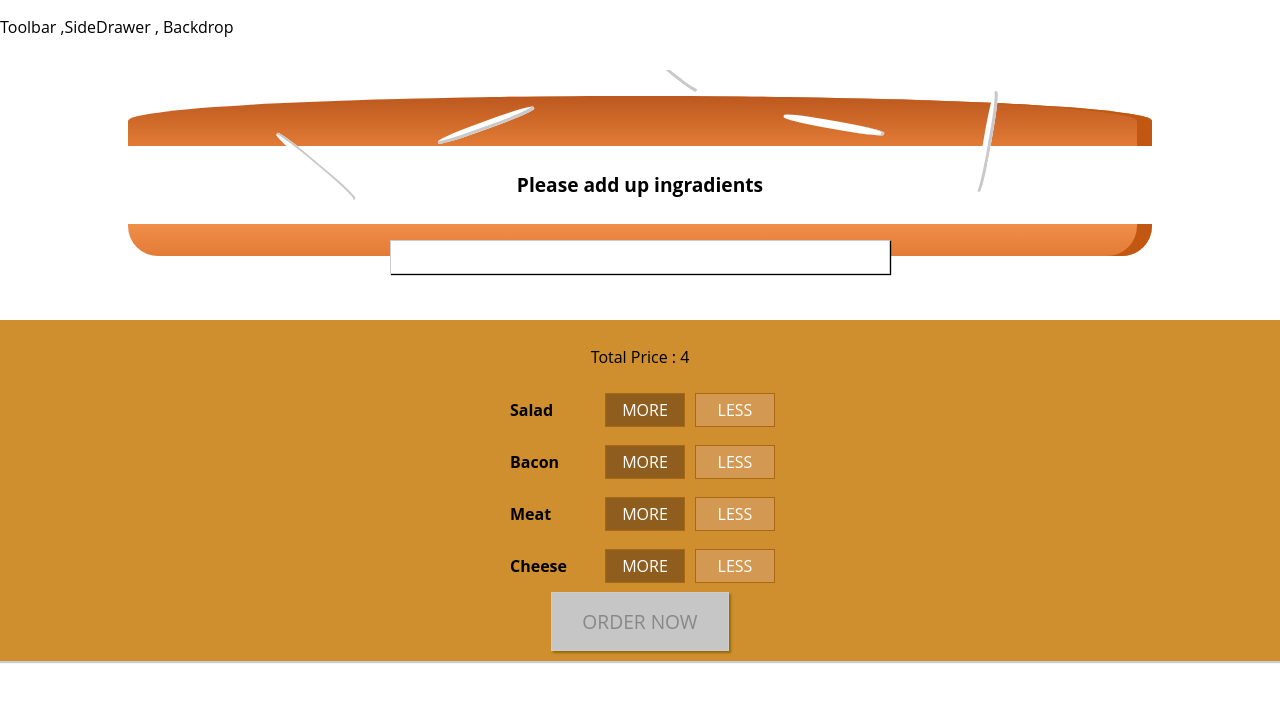
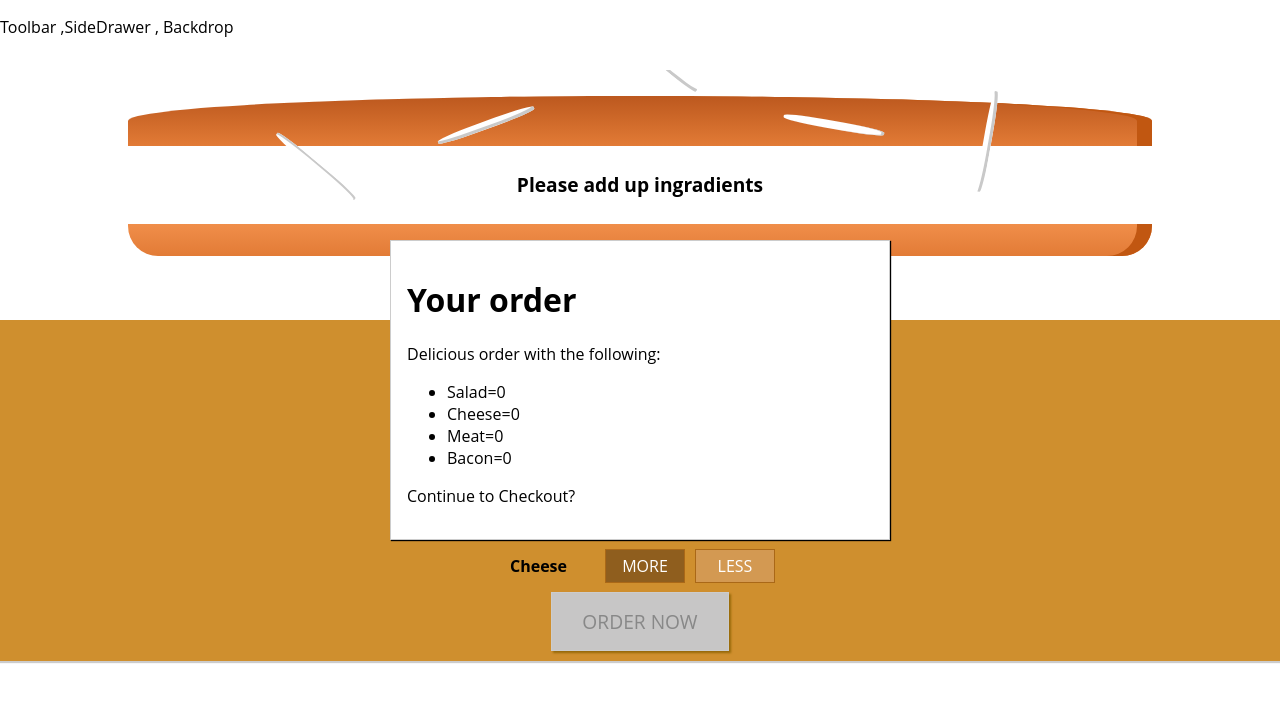
Before and after one commit to IbrahimShamma99/BurgerBuilder, a React app: page / in a window 1280 px wide. Shown: the top 702 px of the page. Built offline with nearby package versions, Linux system fonts and the light colour scheme.

Commit message:
order added

```diff
--- a/public/index.html
+++ b/public/index.html
@@ -9,7 +9,7 @@
       homescreen on Android. See https://developers.google.com/web/fundamentals/engage-and-retain/web-app-manifest/
     -->
     <link rel="manifest" href="%PUBLIC_URL%/manifest.json">
-    <link rel="shortcut icon" href="%PUBLIC_URL%/favicon.ico">
+    <link rel="shortcut icon" href="%PUBLIC_URL%/27.1 burger-logo.png">
     <!--
       Notice the use of %PUBLIC_URL% in the tags above.
       It will be replaced with the URL of the `public` folder during the build.
--- a/src/components/Burger/OrderSummary/OrderSummary.js
+++ b/src/components/Burger/OrderSummary/OrderSummary.js
@@ -2,15 +2,20 @@ import React from 'react';
 import Aux from '../../../hoc/Aux';
 
 const orderSummary = (props) => {
-    const ingradientSummary = props.ingradients;
-    (ingradientSummary)
+    const Ingradient = props.ingradients;
+
+    var ingradientSummary = Object.keys(Ingradient).map((key)=> {
+    return( <li key={key}><span style={{textTransform:"capitalize"}}>
+        {key}</span>={Ingradient[key]} </li>);
+    });
     return(
         <Aux>
             <h1>Your order</h1>
             <p>Delicious order with the following:</p>
             <ul>
-
+                {ingradientSummary}
             </ul>
+            <p>Continue to Checkout?</p>
         </Aux>
     )
 };
--- a/src/components/Layout/Layout.js
+++ b/src/components/Layout/Layout.js
@@ -1,6 +1,7 @@
 import React from 'react';
 import classes from './Layout.css';
 import Aux from '../../hoc/Aux';
+
 const layout = (props) => (
     <Aux>
     <div className={classes.content}>Toolbar ,SideDrawer , Backdrop</div>
--- a/src/containers/BurgerBuilder/BurgerBuilder.js
+++ b/src/containers/BurgerBuilder/BurgerBuilder.js
@@ -4,8 +4,9 @@ import Burger from '../../components/Burger/Burger';
 import BuildControls from '../../components/Burger/BuildControls/BuildControls';
 import IngradientPrices from '../../constants/constants';
 import Modal from '../../components/UI/Modal/Modal';
+import OrderSummary from '../../components/Burger/OrderSummary/OrderSummary';
+
 class BurgerBuilder extends Component {
-
     state = {
         ingradients:{
             salad:0,
@@ -14,7 +15,7 @@ class BurgerBuilder extends Component {
             bacon:0
         },
         totalPrice:4,
-        purchasable:false
+        purchasable:false,
     };
 
     updatePurchase = ()=> {
@@ -31,33 +32,44 @@ class BurgerBuilder extends Component {
         if (sum ===0){this.setState({purchasable:false})}
         else{this.setState({purchasable:true})};
     };
-    updateIndradientList = function(type , operation) {
+
+    updateIndradientList = (type , operation)=> {
         const oldCount = this.state.ingradients[type];
         var updatedCount = null;
         if (operation==="ADD"){updatedCount = oldCount +1 ;}
         else if (operation==="REM"){
-            if (oldCount === 0){return {...this.state.ingradients}}
+            if (oldCount === 0){return this.state.ingradients}
             updatedCount = oldCount -1;
         };
-
         const updatedIngradients = {...this.state.ingradients};
         updatedIngradients[type]=updatedCount;
         return updatedIngradients ;
     };
+
     updatePrice = (type , operation) => {
         const oldPrice = this.state.totalPrice;
         const valueAdded = IngradientPrices[type];
         var newPrice = null;
+
         if (operation==="ADD"){
             newPrice = oldPrice + valueAdded;
         }
         else if(operation === "REM") {
-            if (oldPrice === 4){return {...this.state.totalPrice};};
+            const oldCount = this.state.ingradients[type];
+            if (oldPrice === 4 || oldCount ===0){return {...this.state.totalPrice};};
 
              newPrice = oldPrice - valueAdded;
         };
+
+        if (newPrice < 4 ){
+         newPrice = 4 ;
+        }
+        else{
+        return newPrice ;
+        }
         return newPrice ;
     };
+
     addIngradientHandler = (type) => {
         const updatedIngradients = this.updateIndradientList(type,"ADD");
         const newPrice =this.updatePrice(type,"ADD");
@@ -71,10 +83,13 @@ class BurgerBuilder extends Component {
         this.setState({ingradients:updatedIngradients,totalPrice:newPrice});
         this.updatePurchase();
     };
-    render() {
+
+    render(){
         return (
             <Aux>
-            <Modal/>
+            <Modal>
+                <OrderSummary ingradients={this.state.ingradients}/>
+            </Modal>
             <Burger ingradients={this.state.ingradients} />
             <BuildControls
               add = {this.addIngradientHandler}
@@ -85,8 +100,6 @@ class BurgerBuilder extends Component {
             </Aux>
         );
     }
-
 };
 
-
 export default BurgerBuilder;
```
Also changed, not shown: public/27.1 burger-logo.png (added), public/manifest.json, 1 other file (tests, documents, lock files or other folders).
